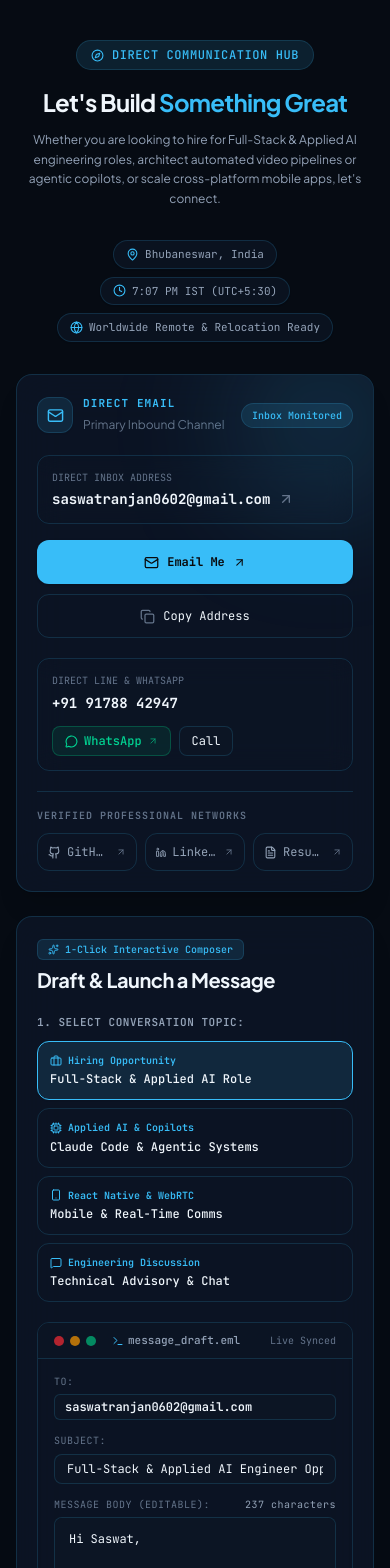
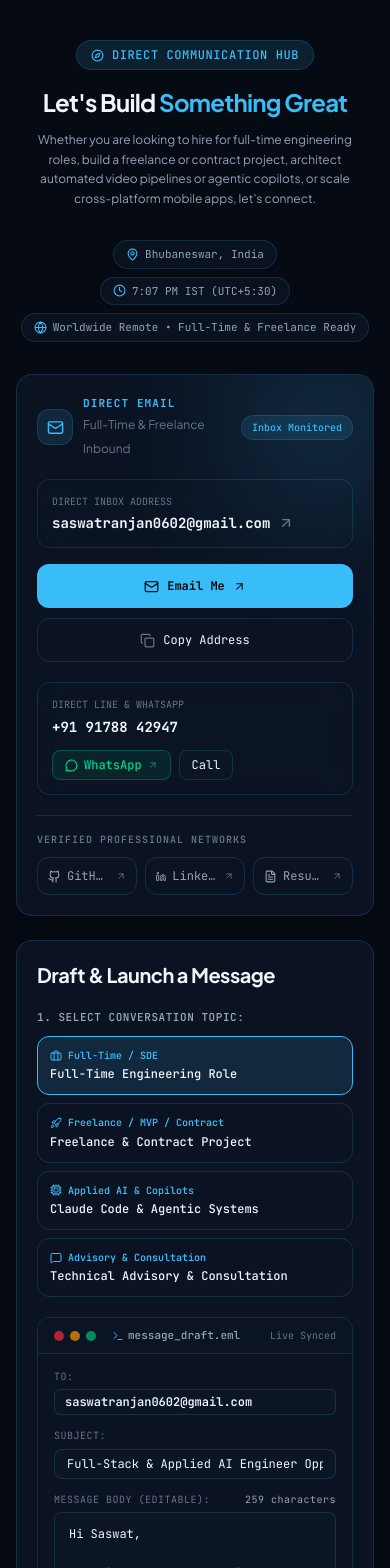
Before and after one commit to Saswat0602/portfolio, a Next.js app: page / in a window 390 px wide. Shown: the part 7340-8908 px from the top of the page. Built offline with nearby package versions, Linux system fonts and the light colour scheme.

Commit message:
feat: expand contact messaging and preset topics to welcome freelance, contract, and full-time hiring

```diff
--- a/src/features/contact/components/ContactSection.tsx
+++ b/src/features/contact/components/ContactSection.tsx
@@ -12,13 +12,12 @@ import {
   Compass,
   Briefcase,
   Cpu,
-  Smartphone,
   MessageSquare,
   Globe,
   Terminal,
   MessageCircle,
-  Sparkles,
   FileText,
+  Rocket,
 } from "lucide-react";
 import { GithubIcon, LinkedinIcon } from "@/components/ui/icons";
 
@@ -37,12 +36,20 @@ interface TopicPreset {
 
 const TOPIC_PRESETS: TopicPreset[] = [
   {
-    id: "fullstack",
-    label: "Full-Stack & Applied AI Role",
-    badge: "Hiring Opportunity",
+    id: "fulltime",
+    label: "Full-Time Engineering Role",
+    badge: "Full-Time / SDE",
     icon: Briefcase,
     subject: "Full-Stack & Applied AI Engineer Opportunity",
-    starterBody: `Hi Saswat,\n\nI reviewed your portfolio and would like to speak with you regarding an engineering opportunity.\n\nCompany / Team: \nRole Scope: Full-Stack & Applied AI (SDE)\nLocation: Remote / Hybrid\nTimeline: \n\nLooking forward to connecting!`,
+    starterBody: `Hi Saswat,\n\nI reviewed your portfolio and would like to speak with you regarding an engineering opportunity with our team.\n\nCompany / Team: \nRole Scope: Full-Stack & Applied AI (SDE)\nLocation / Setup: Remote / Hybrid\nTimeline: \n\nLooking forward to connecting!`,
+  },
+  {
+    id: "freelance",
+    label: "Freelance & Contract Project",
+    badge: "Freelance / MVP / Contract",
+    icon: Rocket,
+    subject: "Freelance Project & Contract Development Inquiry",
+    starterBody: `Hi Saswat,\n\nI would like to hire you for a freelance project / contract development.\n\nProject Scope: (Web Platform / Mobile App / AI Integration / MVP)\nKey Deliverables: \nTarget Timeline & Budget: \n\nLet me know your availability!`,
   },
   {
     id: "ai-agents",
@@ -53,27 +60,19 @@ const TOPIC_PRESETS: TopicPreset[] = [
     starterBody: `Hi Saswat,\n\nI am interested in your work with Claude Code, multi-agent co-work architectures, AWS Bedrock, and pgvector RAG.\n\nProject Scope: \nKey Requirements: \nTarget Timeline: \n\nBest regards,`,
   },
   {
-    id: "mobile",
-    label: "Mobile & Real-Time Comms",
-    badge: "React Native & WebRTC",
-    icon: Smartphone,
-    subject: "Mobile & Real-Time Application Project",
-    starterBody: `Hi Saswat,\n\nI would like to discuss building a cross-platform mobile application with React Native and real-time WebRTC audio/video.\n\nApp Concept: \nTarget Platforms: iOS & Android\n\nThanks!`,
-  },
-  {
     id: "advisory",
-    label: "Technical Advisory & Chat",
-    badge: "Engineering Discussion",
+    label: "Technical Advisory & Consultation",
+    badge: "Advisory & Consultation",
     icon: MessageSquare,
-    subject: "Technical Architecture & Collaboration",
-    starterBody: `Hi Saswat,\n\nI would love to connect and chat about software architecture, distributed systems, or potential engineering collaboration.\n\nDiscussion Topic: \n\nCheers,`,
+    subject: "Technical Architecture & Advisory Consultation",
+    starterBody: `Hi Saswat,\n\nI would love to connect and chat about software architecture, system design, or engineering advisory.\n\nDiscussion Topic: \n\nCheers,`,
   },
 ];
 
 export function ContactSection({ isStandalone = false }: ContactSectionProps) {
   const [copiedEmail, setCopiedEmail] = useState(false);
   const [copiedDraft, setCopiedDraft] = useState(false);
-  const [selectedTopicId, setSelectedTopicId] = useState<string>("fullstack");
+  const [selectedTopicId, setSelectedTopicId] = useState<string>("fulltime");
   const [localTime, setLocalTime] = useState<string>("");
 
   const selectedTopic =
@@ -206,7 +205,7 @@ export function ContactSection({ isStandalone = false }: ContactSectionProps) {
 
         <div className="inline-flex items-center gap-1.5 sm:gap-2 px-3 sm:px-3.5 py-1.5 rounded-full border border-theme-border bg-theme-surface/80 backdrop-blur-md text-theme-secondary shadow-xs text-[11px] sm:text-xs">
           <Globe size={13} className="text-theme-accent flex-shrink-0" />
-          <span>Worldwide Remote &amp; Relocation Ready</span>
+          <span>Worldwide Remote • Full-Time &amp; Freelance Ready</span>
         </div>
       </div>
 
@@ -227,7 +226,7 @@ export function ContactSection({ isStandalone = false }: ContactSectionProps) {
                   <span className="text-[11px] font-mono uppercase tracking-widest text-theme-accent font-bold block truncate">
                     Direct Email
                   </span>
-                  <span className="text-xs text-theme-muted font-light">Primary Inbound Channel</span>
+                  <span className="text-xs text-theme-muted font-light">Full-Time &amp; Freelance Inbound</span>
                 </div>
               </div>
 
@@ -377,18 +376,10 @@ export function ContactSection({ isStandalone = false }: ContactSectionProps) {
           <div className="p-5 sm:p-7 md:p-8 rounded-2xl sm:rounded-3xl border border-theme-border bg-theme-surface/95 backdrop-blur-xl shadow-xl relative">
             <div className="flex flex-col sm:flex-row sm:items-center justify-between gap-3 mb-5 sm:mb-6">
               <div>
-                <div className="inline-flex items-center gap-1.5 px-2.5 py-0.5 rounded-md bg-theme-accent-subtle border border-theme-border text-[10px] font-mono text-theme-accent mb-1.5 font-medium">
-                  <Sparkles size={11} className="flex-shrink-0" />
-                  <span>1-Click Interactive Composer</span>
-                </div>
                 <h3 className="text-xl sm:text-2xl font-bold font-sans text-theme-primary tracking-tight">
                   Draft &amp; Launch a Message
                 </h3>
               </div>
-
-              <span className="text-[11px] font-mono text-theme-muted hidden sm:block">
-                No slow web forms • Opens in your mail app
-              </span>
             </div>
 
             {/* Conversation Topic Selector */}
--- a/src/lib/data/userdata.json
+++ b/src/lib/data/userdata.json
@@ -402,8 +402,8 @@
     }
   ],
   "contact": {
-    "message": "Whether you are looking to hire for Full-Stack & Applied AI engineering roles, architect automated video pipelines or agentic copilots, or scale cross-platform mobile apps, let's connect.",
-    "availability": "Available for Full-Stack & Applied AI Engineering roles (Remote, Hybrid, or On-site)."
+    "message": "Whether you are looking to hire for full-time engineering roles, build a freelance or contract project, architect automated video pipelines or agentic copilots, or scale cross-platform mobile apps, let's connect.",
+    "availability": "Available for Full-Time Roles & Freelance / Contract Projects (Worldwide Remote)."
   },
   "footer": {
     "title": "Saswat Ranjan Mohanty",
@@ -423,7 +423,8 @@
     "contact": {
       "location": "Bhubaneswar, Odisha, India",
       "email": "saswatranjan0602@gmail.com",
-      "phone": "+91 91788 42947"
+      "phone": "+91 91788 42947",
+      "availability": "Available for Full-Time & Freelance Projects"
     },
     "copyright": "© 2025 Saswat Ranjan Mohanty. All rights reserved."
   }
--- a/src/lib/data/userdata.ts
+++ b/src/lib/data/userdata.ts
@@ -591,8 +591,8 @@ const userData: UserData = {
   ],
   contact: {
     message:
-      "Whether you are looking to hire for Full-Stack & Applied AI engineering roles, architect automated video pipelines or agentic copilots, or scale cross-platform mobile apps, let's connect.",
-    availability: "Available for Full-Stack & Applied AI Engineering roles (Remote, Hybrid, or On-site).",
+      "Whether you are looking to hire for full-time engineering roles, build a freelance or contract project, architect automated video pipelines or agentic copilots, or scale cross-platform mobile apps, let's connect.",
+    availability: "Available for Full-Time Roles & Freelance / Contract Projects (Worldwide Remote).",
   },
   footer: {
     title: "Saswat Ranjan Mohanty",
@@ -614,7 +614,7 @@ const userData: UserData = {
       location: "Bhubaneswar, Odisha, India",
       email: "saswatranjan0602@gmail.com",
       phone: "+91 91788 42947",
-      availability: "Available for new opportunities",
+      availability: "Available for Full-Time & Freelance Projects",
     },
     copyright: "© 2025 Saswat Ranjan Mohanty. All rights reserved.",
   },
```
